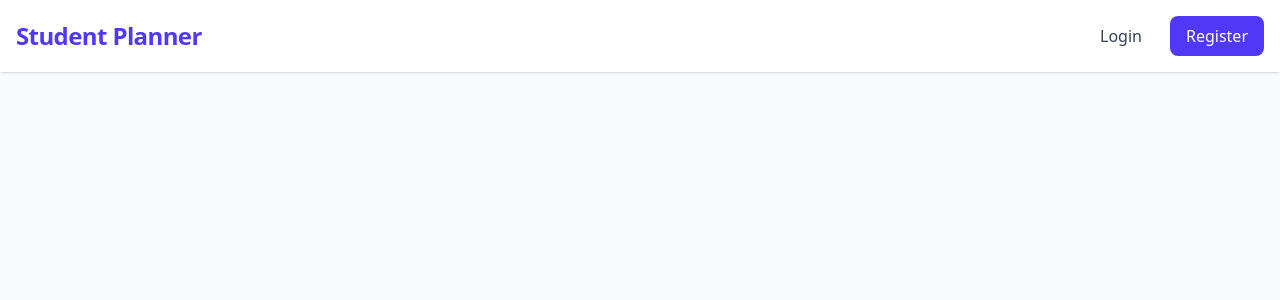
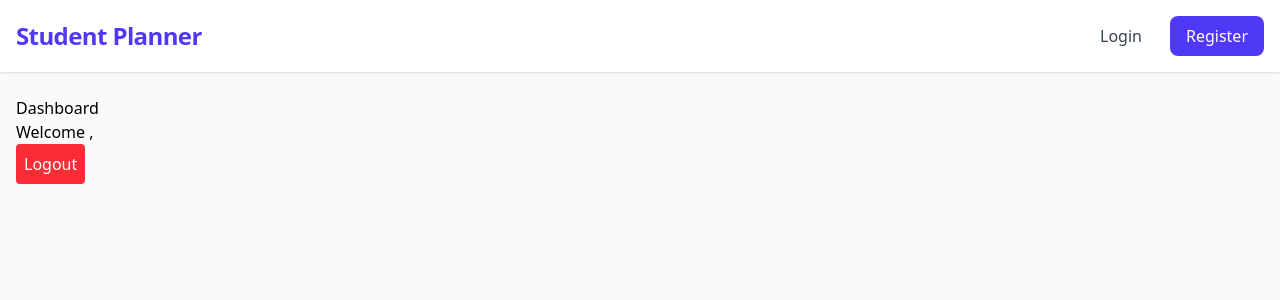
Before and after one commit to egt11/productivity-app, a React (Vite) app: page /dashboard in a window 1280 px wide. Shown: the top 300 px of the page. Built offline with nearby package versions, Linux system fonts and the light colour scheme; sample sign-in values are in the browser's storage.

Commit message:
added protected route to dashboard after login

```diff
--- a/src/App.jsx
+++ b/src/App.jsx
@@ -4,6 +4,8 @@ import Layout from './layout/Layout'
 import Login from './pages/Login'
 import Register from './pages/Register'
 import Landing from './pages/Landing'
+import Dashboard from './pages/Dashboard'
+import ProtectedRoute from './components/ProtectedRoute'
 
 function App() {
   return (
@@ -12,6 +14,11 @@ function App() {
         <Route path='/' element={<Landing/>}/>
         <Route path='/login' element={<Login/>}/>
         <Route path='/register' element={<Register/>}/>
+        <Route path='/dashboard' element={
+          <ProtectedRoute>
+            <Dashboard/>
+          </ProtectedRoute>
+        }/>
       </Routes>
     </Layout>
   )
--- /dev/null
+++ b/src/components/ProtectedRoute.jsx
@@ -0,0 +1,11 @@
+import React from 'react'
+import { Navigate } from 'react-router'
+
+function ProtectedRoute({ children }) {
+    const isLoggedIn = !!localStorage.getItem('token')
+    return (
+        isLoggedIn ? children : <Navigate to="/login" replace />
+    )
+}
+
+export default ProtectedRoute
--- /dev/null
+++ b/src/pages/Dashboard.jsx
@@ -0,0 +1,23 @@
+import React from "react";
+import { useNavigate } from "react-router";
+
+export default function Dashboard() {
+    const navigate = useNavigate();
+
+    const token = JSON.parse(localStorage.getItem('token')) ? JSON.parse(localStorage.getItem('token')) : null
+    const { email } = token;
+
+    const logout = () => {
+        localStorage.removeItem('token');
+
+        navigate('/login');
+    }
+
+    return (
+        <div>
+            <h1>Dashboard</h1>
+            <p>Welcome , {email} </p>
+            <button type="button" onClick={logout} className="bg-red-500 text-white p-2 rounded">Logout</button>
+        </div>
+    )
+}
--- a/src/pages/Login.jsx
+++ b/src/pages/Login.jsx
@@ -1,9 +1,23 @@
 import { Link } from "react-router";
 import { useState } from "react";
+import { useNavigate } from "react-router";
 
 export default function Login() {
     const [email, setEmail] = useState("");
     const [password, setPassword] = useState("");
+    const navigate = useNavigate();
+
+    const handleSubmit = e => {
+        e.preventDefault();
+        if (email && password) {
+            const token = {
+                email: email,
+                password: password
+            };
+            localStorage.setItem('token', JSON.stringify(token));
+            navigate('/dashboard');
+        } else return
+    }
 
     return (
         <div className="flex items-center justify-center px-4">
@@ -12,12 +26,12 @@ export default function Login() {
                     Student Planner
                 </h1>
 
-                <form className="space-y-4">
+                <form className="space-y-4" onSubmit={handleSubmit}>
                     <div>
                         <label className="block text-gray-700 mb-1">Email</label>
                         <input
                             value={email}
-                            onChange={(e)=> setEmail(e.target.value)}
+                            onChange={(e) => setEmail(e.target.value)}
                             type="email"
                             placeholder="Enter your email"
                             className="w-full p-3 border border-gray-300 rounded-lg focus:outline-none focus:ring-2 focus:ring-indigo-500"
@@ -28,7 +42,7 @@ export default function Login() {
                         <label className="block text-gray-700 mb-1">Password</label>
                         <input
                             value={password}
-                            onChange={(e)=> setPassword(e.target.value)}
+                            onChange={(e) => setPassword(e.target.value)}
                             type="password"
                             placeholder="Enter your password"
                             className="w-full p-3 border border-gray-300 rounded-lg focus:outline-none focus:ring-2 focus:ring-indigo-500"
```
